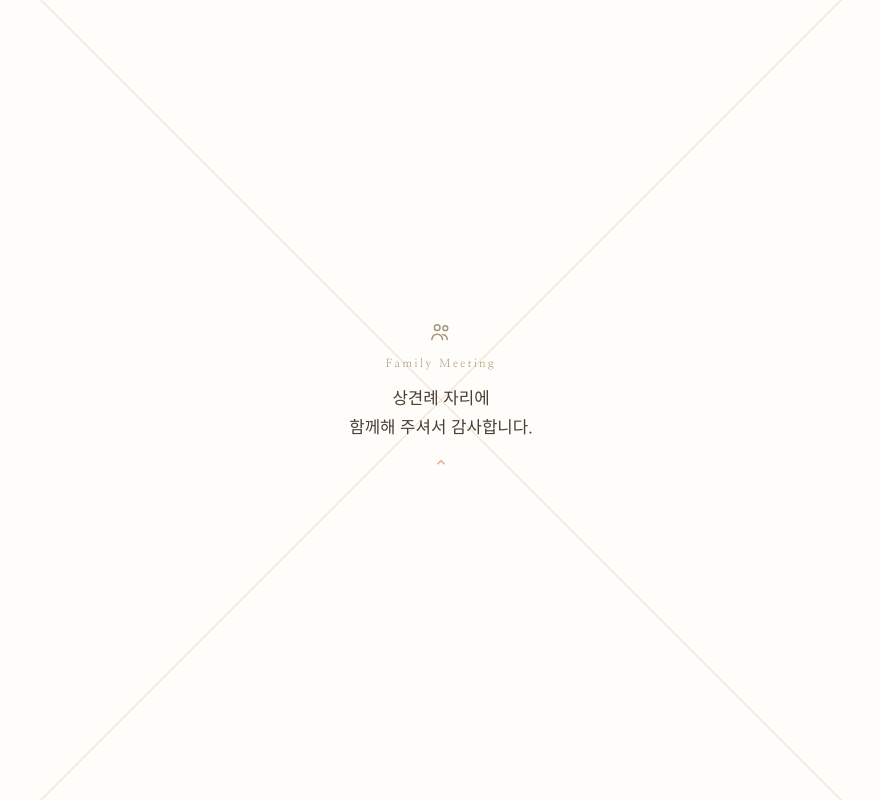
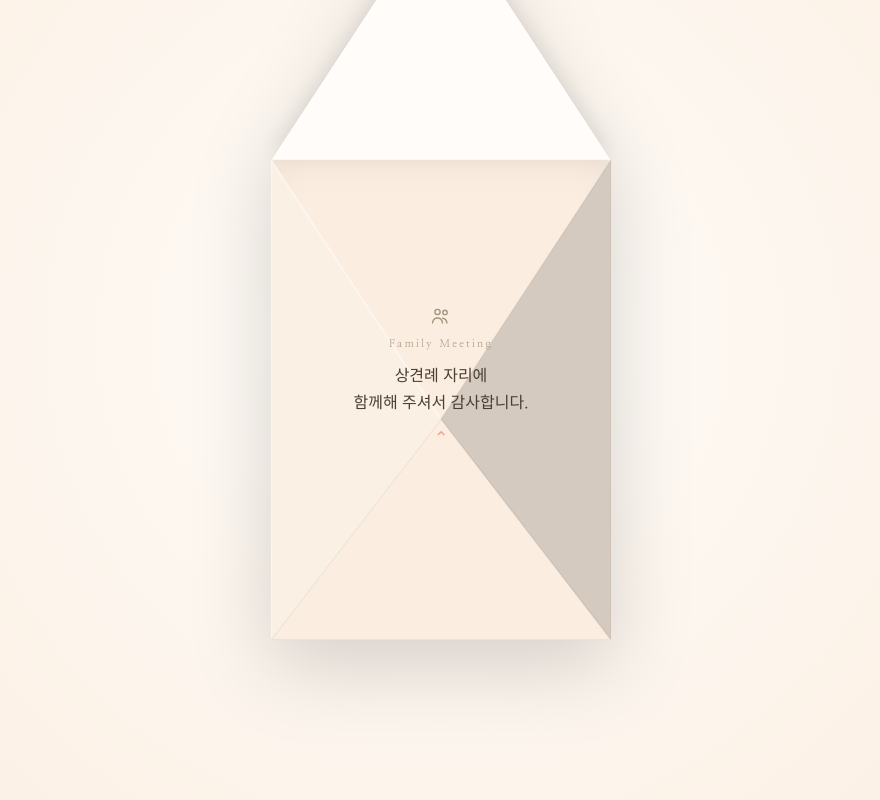
Before and after one commit to beom07/SoBeom, a website: page sanggyeonrye.html in a window 1280 px wide. Both pictures are taken after a click on the button "자료 열기". Shown: the whole page, without its empty margins (199-1079 px from the left). Drawn offline with Linux system fonts and the light colour scheme; no server answers.

Commit message:
Redesign envelope intro as a real paper envelope with pocket + flap
Replace the flat full-bleed color overlay with a proper envelope card
(referenced from a premium example the user shared): a centered card
floating on a soft vignette backdrop, with an SVG pocket (static
left/right/bottom triangular panels) and a top flap that folds open with
a real 180deg 3D rotation on its hinge, plus a wax-seal button sitting on
the seam. Same 3-tap flow as before (seal -> greeting -> open), applied
identically to both invite-render.js (청첩장) and sanggyeonrye.html
(상견례) for visual parity.

Greeting text sits above the pocket panels (z-index) instead of being
partially clipped by them, since our messages are longer/variable-length
than the reference's short fixed caption and opacity already handles
hiding the content pre-open.

```diff
--- a/sanggyeonrye.html
+++ b/sanggyeonrye.html
@@ -51,51 +51,83 @@
     background: rgba(0,0,0,0.45); color: #fff; font-size: 0.75rem; padding: 4px 12px; border-radius: 999px;
   }
 
-  /* envelope intro: wax-seal cover, opens like a real flap (3D rotate on its
-     top edge) to reveal the intro text + slideshow already rendered beneath */
-  .sg-envelope-perspective { position: fixed; inset: 0; z-index: 500; perspective: 1400px; }
-  .sg-envelope-overlay {
-    position: absolute; inset: 0; overflow: hidden; cursor: pointer;
-    background: var(--sg-paper); display: flex; align-items: center; justify-content: center;
+  /* envelope intro: a real paper envelope (pocket + folding flap + wax seal)
+     floats centered on a soft vignette. Tap once: the flap folds open on its
+     top edge (real 3D rotation) and the intro text lifts into view. Tap
+     again: the whole envelope rises away, revealing the page underneath. */
+  .sg-envelope-perspective {
+    position: fixed; inset: 0; z-index: 500; perspective: 2000px;
+    display: flex; align-items: center; justify-content: center; padding: 26px;
+    overflow: hidden; cursor: pointer;
+    background: radial-gradient(circle at 50% 42%, var(--sg-paper) 0%, var(--sg-panel-2) 100%);
+    transition: transform .8s cubic-bezier(.5,0,.15,1), opacity .6s ease .15s;
+  }
+  .sg-envelope-perspective.sg-env-opening { transform: translateY(-6%) scale(1.04); opacity: 0; }
+
+  .sg-env-card {
+    position: relative; width: min(84vw, 340px); aspect-ratio: 17 / 24;
+    transform-style: preserve-3d;
+    filter: drop-shadow(0 25px 40px rgba(0,0,0,0.16));
+  }
+  .sg-env-back {
+    position: absolute; inset: 0; border-radius: 6px;
+    background: var(--sg-panel-2);
+    box-shadow: inset 0 0 40px rgba(0,0,0,0.06);
+  }
+
+  .sg-env-greeting {
+    position: absolute; inset: 10% 8%; z-index: 5; display: flex; flex-direction: column;
+    align-items: center; justify-content: center; gap: 8px; text-align: center;
+    opacity: 0; transform: translateY(16px); pointer-events: none;
+    transition: opacity .6s ease .1s, transform .6s cubic-bezier(.34,1.2,.64,1) .1s;
+  }
+  .sg-env-card.sg-env-stage-2 .sg-env-greeting { opacity: 1; transform: translateY(-6%); pointer-events: auto; }
+
+  .sg-env-pocket { position: absolute; inset: 0; z-index: 3; pointer-events: none; }
+  .sg-env-pocket-svg { width: 100%; height: 100%; display: block; }
+  .sg-env-pocket-svg polygon { stroke-width: 0.4; }
+  .sg-env-pocket-svg .sg-env-pocket-left { fill: color-mix(in srgb, var(--sg-panel-2) 90%, white); stroke: rgba(255,255,255,0.5); }
+  .sg-env-pocket-svg .sg-env-pocket-right { fill: color-mix(in srgb, var(--sg-panel-2) 85%, black); stroke: rgba(0,0,0,0.05); }
+  .sg-env-pocket-svg .sg-env-pocket-bottom { fill: var(--sg-panel-2); stroke: rgba(0,0,0,0.05); }
+
+  .sg-env-flap {
+    position: absolute; top: 0; left: 0; width: 100%; height: 54%;
     transform-origin: top center; transform-style: preserve-3d;
-    transition: transform .85s cubic-bezier(.5,0,.15,1), opacity .6s ease .18s;
+    transition: transform .75s cubic-bezier(.4,0,.2,1);
+    z-index: 4;
   }
-  .sg-envelope-overlay.sg-env-opening { transform: rotateX(-112deg) translateY(-3%) scale(0.98); opacity: 0; }
-  .sg-env-fold { position: absolute; inset: 0; pointer-events: none; }
-  .sg-env-fold::before, .sg-env-fold::after {
-    content: ''; position: absolute; top: 50%; left: 50%; width: 200vmax; height: 1px; background: var(--sg-border);
+  .sg-env-card.sg-env-stage-2 .sg-env-flap { transform: rotateX(180deg); z-index: 1; }
+  .sg-env-flap-shape { position: absolute; inset: 0; filter: drop-shadow(0 6px 10px rgba(0,0,0,0.08)); }
+  .sg-env-flap-svg { width: 100%; height: 100%; display: block; }
+  .sg-env-flap-svg polygon {
+    fill: color-mix(in srgb, var(--sg-paper) 96%, var(--sg-panel-2));
+    stroke: rgba(0,0,0,0.04); stroke-width: 0.4;
   }
-  .sg-env-fold::before { transform: translate(-50%, -50%) rotate(45deg); }
-  .sg-env-fold::after { transform: translate(-50%, -50%) rotate(-45deg); }
+
   .sg-env-seal {
-    position: relative; z-index: 2; width: 84px; height: 84px; border-radius: 50%; border: none; padding: 0;
-    background: var(--sg-accent);
+    position: absolute; left: 50%; bottom: -31px; transform: translateX(-50%);
+    z-index: 6; width: 62px; height: 62px; border-radius: 50%; border: none; padding: 0;
     background: radial-gradient(circle at 35% 30%, color-mix(in srgb, var(--sg-accent) 80%, white), var(--sg-accent) 55%, color-mix(in srgb, var(--sg-accent) 60%, black) 100%);
-    display: flex; align-items: center; justify-content: center; color: #fff; font-size: 1.7rem;
-    box-shadow: 0 6px 18px rgba(0,0,0,0.22), inset 0 2px 4px rgba(255,255,255,0.35);
-    cursor: pointer; transition: opacity .3s ease;
+    display: flex; align-items: center; justify-content: center; color: #fff; font-size: 1.3rem;
+    box-shadow: 0 8px 15px rgba(0,0,0,0.28), inset 0 2px 4px rgba(255,255,255,0.35);
+    cursor: pointer; transition: opacity .3s ease, transform .3s ease;
   }
+  .sg-env-card.sg-env-stage-2 .sg-env-seal { opacity: 0; transform: translateX(-50%) scale(0.6); pointer-events: none; }
+
   .sg-env-hint {
-    position: absolute; top: calc(50% + 68px); left: 50%; transform: translateX(-50%);
-    font-size: 0.72rem; color: var(--sg-muted); letter-spacing: 0.15em; z-index: 2;
+    position: absolute; left: 0; right: 0; top: calc(54% + 46px); text-align: center;
+    font-size: 0.7rem; letter-spacing: 0.2em; color: var(--sg-muted); z-index: 2;
     transition: opacity .3s ease;
   }
-  .sg-envelope-overlay.sg-env-stage-2 .sg-env-seal,
-  .sg-envelope-overlay.sg-env-stage-2 .sg-env-hint { opacity: 0; pointer-events: none; }
+  .sg-env-card.sg-env-stage-2 .sg-env-hint { opacity: 0; }
 
-  .sg-env-greeting {
-    position: absolute; inset: 0; z-index: 3; display: flex; flex-direction: column;
-    align-items: center; justify-content: center; gap: 8px; padding: 40px 30px;
-    text-align: center; opacity: 0; pointer-events: none; transition: opacity .5s ease;
+  .sg-env-icon-svg { width: 24px; height: 24px; color: var(--sg-muted); margin-bottom: 2px; }
+  .sg-env-kicker { font-size: 0.66rem; letter-spacing: 0.22em; color: var(--sg-muted); }
+  .sg-env-msg {
+    font-family: var(--sg-font); font-size: 1rem; line-height: 1.65; color: var(--sg-text);
+    white-space: pre-line; margin: 4px 0;
   }
-  .sg-envelope-overlay.sg-env-stage-2 .sg-env-greeting { opacity: 1; pointer-events: auto; }
-  .sg-env-icon-svg { width: 26px; height: 26px; color: var(--sg-muted); margin-bottom: 4px; }
-  .sg-env-kicker { font-size: 0.7rem; letter-spacing: 0.22em; color: var(--sg-muted); }
-  .sg-env-msg {
-    font-family: var(--sg-font); font-size: 1.05rem; line-height: 1.7; color: var(--sg-text);
-    white-space: pre-line; margin: 6px 0;
-  }
-  .sg-env-chevron { font-size: 1.2rem; color: var(--sg-accent); animation: sg-env-bounce 1.6s ease-in-out infinite; }
+  .sg-env-chevron { font-size: 1.1rem; color: var(--sg-accent); animation: sg-env-bounce 1.6s ease-in-out infinite; }
   @keyframes sg-env-bounce { 0%, 100% { transform: translateY(0); opacity: .6; } 50% { transform: translateY(-6px); opacity: 1; } }
 </style>
 </head>
@@ -174,15 +206,39 @@ function envelopeIcon() {
   return svg;
 }
 
-// Guest view only, once per page load: tap the wax seal to reveal a short
-// greeting screen (matches the invitation envelope's stage-2), then tap
-// again to fold the whole envelope layer open (3D rotate) revealing the
-// intro text + slideshow already rendered underneath — no photo is shown
-// in the envelope itself, only after it opens.
+// The envelope's pocket (static left/right/bottom panels) and flap (the
+// top panel that flips open) are drawn as normalized 0-100 triangles so
+// they scale to any card size via preserveAspectRatio="none".
+function envelopePocketShape() {
+  const wrap = el('div', { class: 'sg-env-pocket' });
+  wrap.innerHTML =
+    '<svg viewBox="0 0 100 100" preserveAspectRatio="none" class="sg-env-pocket-svg">' +
+    '<polygon class="sg-env-pocket-left" points="0,0 50,54 0,100"/>' +
+    '<polygon class="sg-env-pocket-right" points="100,0 50,54 100,100"/>' +
+    '<polygon class="sg-env-pocket-bottom" points="0,100 50,54 100,100"/>' +
+    '</svg>';
+  return wrap;
+}
+function envelopeFlapShape() {
+  const wrap = el('div', { class: 'sg-env-flap-shape' });
+  wrap.innerHTML =
+    '<svg viewBox="0 0 100 100" preserveAspectRatio="none" class="sg-env-flap-svg">' +
+    '<polygon points="0,0 100,0 50,100"/>' +
+    '</svg>';
+  return wrap;
+}
+
+// Guest view only, once per page load: a real paper envelope (pocket +
+// folding flap + wax seal). Tap once: the flap folds open on its top edge
+// (real 3D rotation) and the greeting text lifts into view (matches the
+// invitation envelope's stage-2). Tap again: the whole envelope rises away,
+// revealing the intro text + slideshow already rendered underneath — no
+// photo is shown in the envelope itself, only after it opens.
 function showEnvelope(data) {
   const persp = el('div', { class: 'sg-envelope-perspective' });
-  const seal = el('button', { class: 'sg-env-seal', type: 'button', 'aria-label': '자료 열기' }, '♥');
-  const hint = el('div', { class: 'sg-env-hint' }, '터치하여 열기');
+  const card = el('div', { class: 'sg-env-card' });
+  const back = el('div', { class: 'sg-env-back' });
+
   const msgText = (data && data.introText && data.introText.trim())
     ? data.introText
     : '상견례 자리에\n함께해 주셔서 감사합니다.';
@@ -192,22 +248,25 @@ function showEnvelope(data) {
     el('div', { class: 'sg-env-msg' }, msgText),
     el('div', { class: 'sg-env-chevron' }, '⌃'),
   ]);
-  const overlay = el('div', { class: 'sg-envelope-overlay' }, [
-    el('div', { class: 'sg-env-fold' }),
-    seal,
-    hint,
-    greeting,
-  ]);
-  persp.append(overlay);
+
+  const pocket = envelopePocketShape();
+  const seal = el('button', { class: 'sg-env-seal', type: 'button', 'aria-label': '자료 열기' }, '♥');
+  const flap = el('div', { class: 'sg-env-flap' }, [envelopeFlapShape(), seal]);
+  const hint = el('div', { class: 'sg-env-hint' }, '터치하여 열기');
+
+  card.append(back, greeting, pocket, flap, hint);
+  persp.append(card);
 
   let stage = 1;
   persp.addEventListener('click', () => {
     if (stage === 1) {
+      // Flap folds open on its top edge and the greeting lifts into view.
       stage = 2;
-      overlay.classList.add('sg-env-stage-2');
+      card.classList.add('sg-env-stage-2');
     } else if (stage === 2) {
+      // The whole envelope rises away, revealing the page underneath.
       stage = 3;
-      overlay.classList.add('sg-env-opening');
+      persp.classList.add('sg-env-opening');
       document.body.style.overflow = '';
       setTimeout(() => persp.remove(), 900);
     }
```
Also changed, not shown: invite-render.js (+104 -49 lines).
